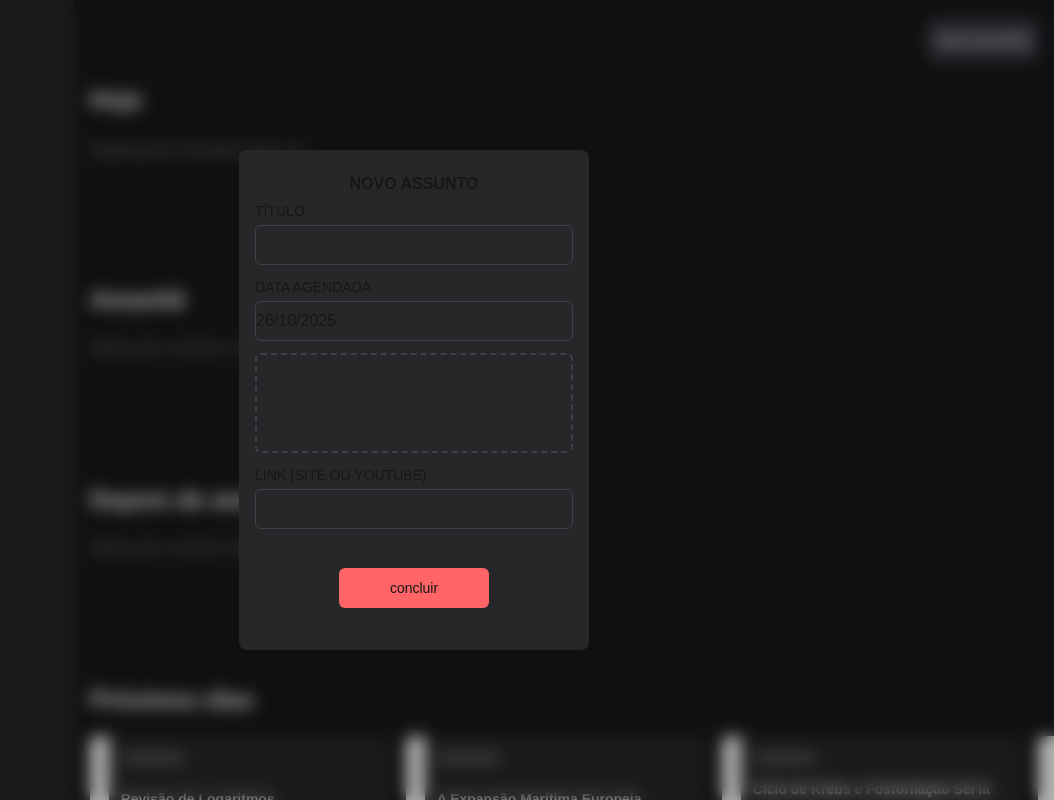
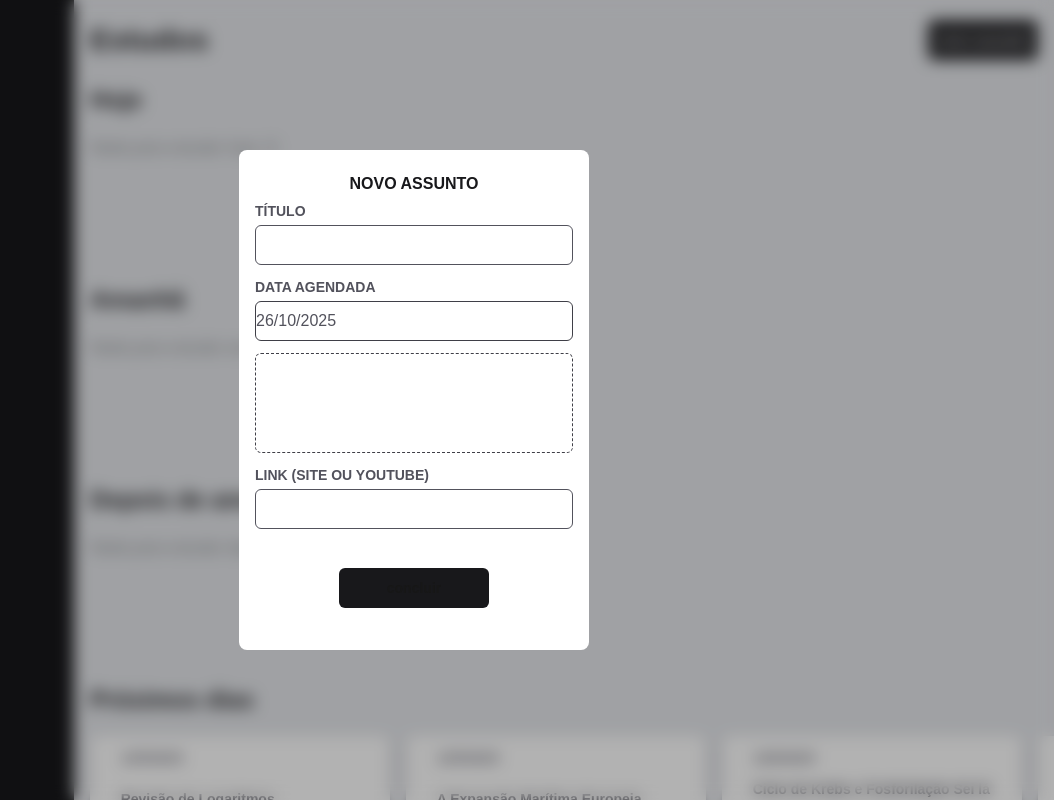
Before and after one commit to kelsmartins/projeto-studyo, a Next.js app in the folder app-estudos/: page / in a window 1280 px wide. Both pictures are taken after a click on the button "novo assunto". Shown: the whole page, without its empty margins (226-1280 px from the left). Built offline with nearby package versions, Linux system fonts and the light colour scheme.

Commit message:
ajuste design

```diff
--- a/app-estudos/app/page.tsx
+++ b/app-estudos/app/page.tsx
@@ -34,13 +34,13 @@ export default function Home() {
 
   return (
     <div className="w-screen h-screen flex overflow-hidden">
-      <div className="h-screen w-[300px] bg-zinc-800">
+      <div className="h-screen w-[300px] bg-zinc-900">
 
       </div>                                               {/* O min-w-0 permite que um item (flex-1) encolha para caber no layout, mesmo que o conteúdo dentro dele seja muito mais largo. */}
-      <div className="h-screen w-[100%] flex-1 bg-zinc-900 min-w-0">
+      <div className="h-screen w-[100%] flex-1 bg-gray-200 min-w-0">
         <div className="h-[10%] w-[100%] flex flex-row items-center px-4 justify-between">
-          <h2 className="text-3xl font-bold">Estudos</h2>
-          <button className='w-[110px] h-[40px] bg-zinc-700 rounded-md font-bold p-1 text-sm text-white/80 hover:bg-zinc-600 transition-colors cursor-pointer'
+          <h2 className="text-3xl font-bold text-zinc-800">Estudos</h2>
+          <button className='w-[110px] h-[40px] bg-zinc-800 rounded-md font-bold p-1 text-sm text-white/80 hover:bg-zinc-700 transition-colors cursor-pointer'
           onClick={handleOpenNewCard}>novo assunto</button>
         </div>
          <div className=" w-full h-[90%] overflow-y-auto no-scrollbar">
--- a/app-estudos/components/card.tsx
+++ b/app-estudos/components/card.tsx
@@ -20,15 +20,15 @@ export function Card({assuntoData}: Props) {
     }
 
     return (
-        <div className="h-[200px] w-[300px] rounded-lg flex-shrink-0 bg-zinc-800 flex">
+        <div className="h-[200px] w-[300px] rounded-lg flex-shrink-0 bg-white flex shadow-md shadow-zinc-400">
             <span className="bg-white w-[20px] h-full rounded-l-lg"></span>
             <div className="w-full rounded-r-lg flex flex-col p-3">
-                <h3 className="w-full h-[25px] flex items-center text-sm font-bold text-white/50">{new Date(assuntoData.dataAgendada).toLocaleDateString()}</h3>
-                <h2 className="w-full h-[80px] flex items-center text-sm font-bold text-white">{assuntoData.assunto}</h2>
+                <h3 className="w-full h-[25px] flex items-center text-sm font-bold text-zinc-500">{new Date(assuntoData.dataAgendada).toLocaleDateString()}</h3>
+                <h2 className="w-full h-[80px] flex items-center text-sm font-bold text-zinc-600">{assuntoData.assunto}</h2>
                 <div className="w-full h-[60px]"></div>
                 <div className="w-full h-[60px] flex justify-between items-center">
-                    <Button style="w-[100px] h-[30px] text-zinc-500 border border-zinc-700 rounded-md hover:bg-zinc-700 transition-colors font-bold" title="ver tudo" onClick={handleShowDetails} />
-                    <Button style="w-[100px] h-[30px] bg-zinc-700 font-bold hover:bg-zinc-600 transition-colors" title="concluir"/>
+                    <Button style="text-zinc-500 border border-zinc-500 rounded-md hover:bg-zinc-500 hover:text-white transition-colors font-bold" title="ver tudo" onClick={handleShowDetails} />
+                    <Button style="bg-zinc-700 font-bold hover:bg-zinc-600 transition-colors" title="concluir"/>
                 </div>
                 {show &&
                     <CardDetalhado assuntoData={assuntoData} handleCloseDetails={handleCloseDetails}/>
--- a/app-estudos/components/cardarea.tsx
+++ b/app-estudos/components/cardarea.tsx
@@ -74,7 +74,7 @@ export function CardArea({title, code, assuntos}: Props){
     return (
         <div className="min-h-[200px] w-[100%] mx-auto flex flex-col">
             <div className='w-full h-[40px] flex items-center'>
-                <h2 className='text-2xl px-4 font-bold text-white'>{title}</h2>
+                <h2 className='text-2xl px-4 font-bold text-zinc-800'>{title}</h2>
             </div>                           {/*padding para alinhar ponta do conteudo aos titulos e dar esço no fim, gap-x-4, espacamento entre elementos dentro da div*/}
             <div className='w-full h-full p-4 gap-x-4 flex flex-row justify-start items-center overflow-x-auto flex-nowrap no-scrollbar'>
                 {
@@ -89,16 +89,16 @@ export function CardArea({title, code, assuntos}: Props){
                     ))
                 }
                 { (code === 1 && today.length === 0) &&
-                    <p className='text-white/40 text-lg italic'>Nada para estudar hoje :D</p>
+                    <p className='text-black/40 text-md italic'>Nada para estudar hoje :D</p>
                 }
                 { (code === 2 && tomorrow.length === 0) &&
-                    <p className='text-white/40 italic'>Nada para estudar amanhã :D</p>
+                    <p className='text-black/40 text-md italic'>Nada para estudar amanhã :D</p>
                 }
                 { (code === 3 && afterTomorrow.length === 0) &&
-                    <p className='text-white/40 italic'>Nada para estudar depois de amanhã :D</p>
+                    <p className='text-black/40 text-md italic'>Nada para estudar depois de amanhã :D</p>
                 }
                 { (code === 4 && nextDays.length === 0) &&
-                    <p className='text-white/40 italic'>Nada para estudar nos próximos dias :D</p>
+                    <p className='text-black/40 text-md italic'>Nada para estudar nos próximos dias :D</p>
                 }
             </div>
         </div>
--- a/app-estudos/components/carddetalhado.tsx
+++ b/app-estudos/components/carddetalhado.tsx
@@ -15,15 +15,15 @@ export function CardDetalhado({assuntoData, handleCloseDetails}: Props) {
 
     return (
         <div className="w-full h-full bg-black/30 fixed inset-0 flex items-center justify-center z-50 backdrop-blur-sm" onClick={handleCloseDetails}>
-            <div className="w-[350px] h-[400px] bg-zinc-800 flex flex-col p-4 rounded-lg">
+            <div className="w-[350px] h-[400px] bg-white flex flex-col p-4 rounded-lg">
                 <div className="w-full h-[70px] flex flex-col items-center justify-center">
-                    <h2 className="w-full h-[40px] text-base flex items-center justify-center font-bold text-center">{assuntoData.assunto}</h2> {/* 38 caracteres*/}
-                    <h2 className="w-full h-[15px] text-base flex items-center justify-center font-bold text-white/60 mb-4">{new Date(assuntoData.dataAgendada).toLocaleDateString()}</h2>
+                    <h2 className="w-full h-[40px] text-base flex items-center justify-center font-bold text-zinc-600">{assuntoData.assunto}</h2> {/* 38 caracteres*/}
+                    <h2 className="w-full h-[15px] text-base flex items-center justify-center font-bold text-zinc-500 mb-4">{new Date(assuntoData.dataAgendada).toLocaleDateString()}</h2>
                 </div>
                 <div className="w-full h-[200px] flex flex-col">
-                    <h3 className="mt-2 text-base font-bold">Fontes digitais</h3>
+                    <h3 className="mt-2 text-base font-bold text-zinc-600">Fontes digitais</h3>
                     <div className="flex-1 bg-red-500"></div>
-                    <Button style="w-[100px] h-[30px] bg-red-400 mt-4" title="concluir" onClick={handleConclude}/>
+                    <Button style="bg-zinc-700 mt-4 text-white font-bold" title="concluir" onClick={handleConclude}/>
                 </div>
             </div>
         </div>
--- a/app-estudos/components/datepicker.tsx
+++ b/app-estudos/components/datepicker.tsx
@@ -25,7 +25,7 @@ export const DatePickerComponent = ({onPick}: Props) => {
         <DatePicker selected={date}
             onChange={handleSetDate}
             locale={`pt-BR`} // traduzir para portugues
-            className='w-full h-[40px] border-1 border-zinc-700 rounded-md mb-3'
+            className='w-full h-[40px] border-1 border-zinc-700 rounded-md mb-3 text-zinc-600 text-md'
             dateFormat={`dd/MM/yyyy`} // padrozinar para formato brasileiro
             minDate={new Date()}
         />
--- a/app-estudos/components/novocard.tsx
+++ b/app-estudos/components/novocard.tsx
@@ -18,37 +18,37 @@ export function NovoCard({handleCloseNewCard, handleSaveNewCard}: Props) {
     }
 
     function handleClick(){
-        handleSaveNewCard(title, date, link); // enviar esses parametros para o compponente pai
+        handleSaveNewCard(title, date, link); // enviar esses parametros para o componente pai
         handleCloseNewCard();
     }
 
     return (
         <div className="w-full h-full bg-black/30 fixed inset-0 flex items-center justify-center z-50 backdrop-blur-sm" onClick={handleCloseNewCard}>
-            <div className="w-[350px] h-[500px] bg-zinc-800 flex flex-col p-4 rounded-lg" onClick={e => e.stopPropagation()}> {/* explicacao linha 52 */}
+            <div className="w-[350px] h-[500px] bg-white flex flex-col p-4 rounded-lg" onClick={e => e.stopPropagation()}> {/* explicacao linha 52 */}
 
-                <h2 className="w-full h-[35px] text-base flex items-center justify-center font-bold text-center uppercase">novo assunto</h2> {/* 38 caracteres*/}
+                <h2 className="w-full h-[35px] text-base flex items-center justify-center font-bold text-center uppercase text-zinc-900">novo assunto</h2> {/* 38 caracteres*/}
 
-                <h3 className="mb-1 text-sm uppercase">título</h3>
+                <h3 className="mb-1 text-sm uppercase text-zinc-600 font-bold">título</h3>
                 <input type="text"
-                className="h-[40px] w-full border-1 border-zinc-700 rounded-md p-2 text-white text-sm mb-3 placeholder-italic"
+                className="h-[40px] w-full border-1 border-zinc-600 rounded-md p-2 text-white text-sm mb-3 placeholder-italic text-zinc-600"
                 value={title}
                 onChange={text => setTitle(text.target.value)}
                 />
 
-                <h3 className="mb-1 text-sm uppercase">data agendada</h3>
+                <h3 className="mb-1 text-sm uppercase text-zinc-600 font-bold">data agendada</h3>
                 <DatePickerComponent onPick={handlePickDate} />
 
-                <div className="w-full h-[100px] border-2 border-dashed rounded-md border-zinc-700 mb-3"></div>
+                <div className="w-full h-[100px] border border-dashed rounded-md border-zinc-700 mb-3"></div>
                 {/* <div className="h-[60px] w-full border-1 border-zinc-700 rounded-md p-2 text-white text-sm mb-3"></div> */}
 
-                 <h3 className="mb-1 text-sm uppercase">link (Site ou YouTube)</h3>
+                 <h3 className="mb-1 text-sm uppercase text-zinc-600 font-bold">link (Site ou YouTube)</h3>
                 <input type="text"
-                 className="h-[40px] w-full border-1 border-zinc-700 rounded-md p-2 text-white text-sm mb-3"
+                 className="h-[40px] w-full border border-zinc-600 rounded-md p-2 text-zinc-600 text-sm mb-3"
                  value={link}
                 onChange={text => setLink(text.target.value)}
                 />
 
-                <Button style="bg-red-400 m-auto h-[40px] w-[150px]" title="concluir" onClick={handleClick}/>
+                <Button style="bg-zinc-900 m-auto h-[40px] w-[150px] font-bold" title="concluir" onClick={handleClick}/>
 
             </div>
         </div>
```
